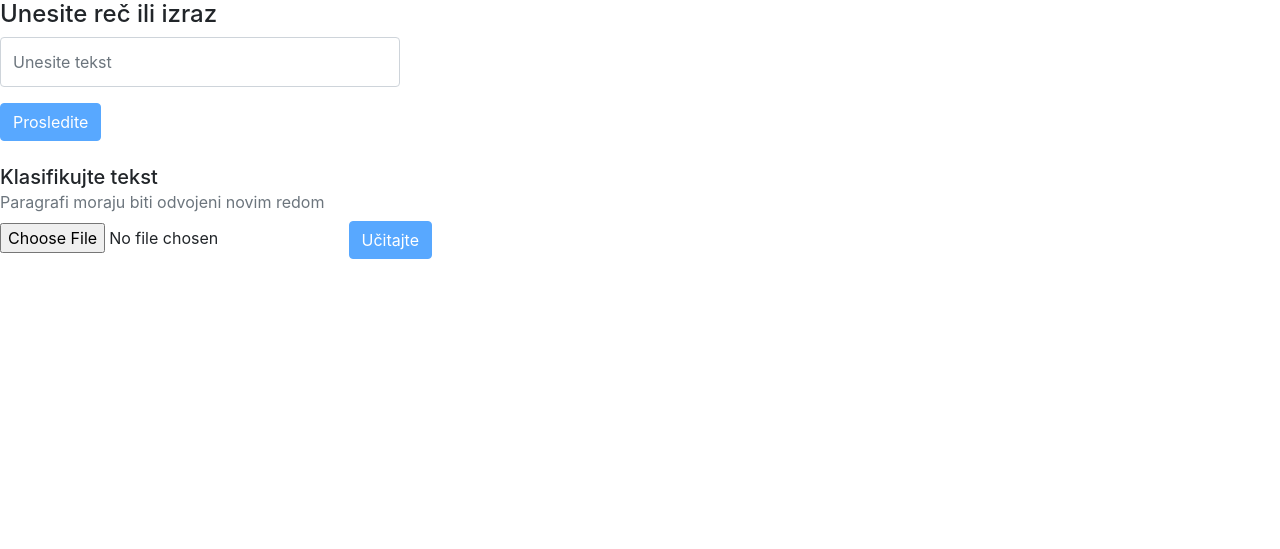
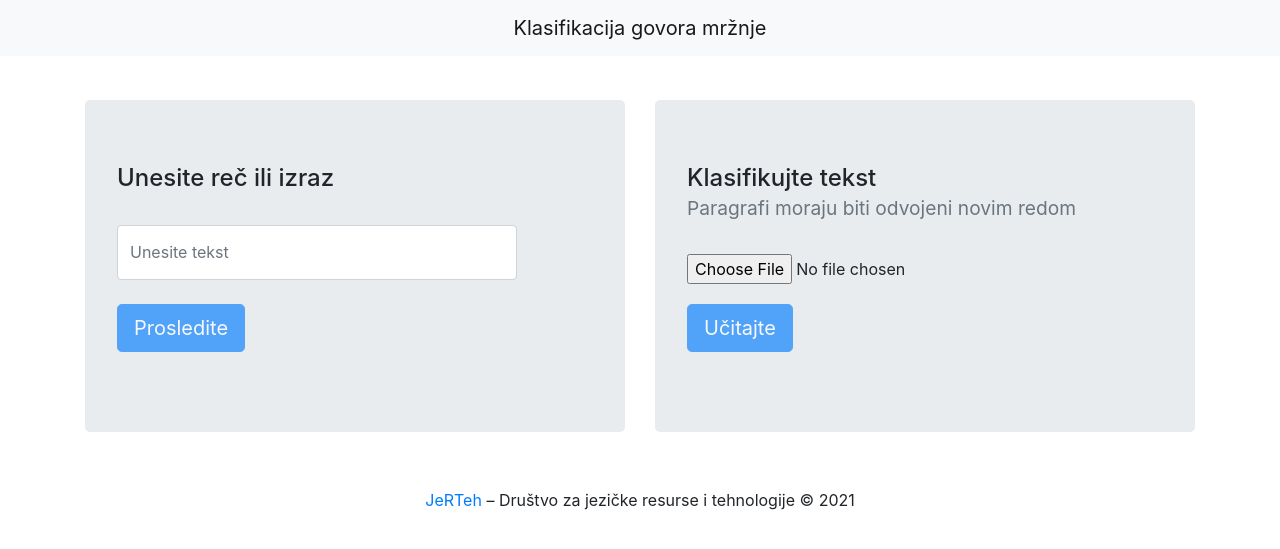
Before and after one commit to putnich/hate-speech, a Flask app: page / in a window 1280 px wide. Shown: the top 549 px of the page. Run offline with Flask 2, Linux system fonts and the light colour scheme; parts of the project's set-up code (start-up, migrations or seed data) failed here and were passed over; some libraries are stand-ins or nearby versions.

Commit message:
UI updates.

```diff
--- a/app/app.py
+++ b/app/app.py
@@ -25,10 +25,6 @@ def wv2fi(fpath):
             if len(l) > 0:
                 mapping[l[0]] = i+1
     return mapping
-
-
-mapping = wv2fi(WORD_MODEL)
-morph = wv2fi(WIKI_MORPH)
 
 def lemmatize(word, tag):
     if word.isnumeric():
@@ -98,6 +94,13 @@ def loadTagger():
     return tagger, le
 
 
+mapping = wv2fi(WORD_MODEL)
+morph = wv2fi(WIKI_MORPH)
+
+# Load classifiers
+knn = loadClassifier()
+tagger, le = loadTagger()
+
 @app.route('/')
 def home():
     return render_template('index.html')
@@ -105,8 +108,6 @@ def home():
 
 @app.route('/predict', methods=['POST'])
 def predict():
-    knn = loadClassifier()
-    tagger, le = loadTagger()
     input_text = request.form['text_field']
     if len(input_text) > 30:
         flash("Unesite tekst do maksimalno 30 karaktera ili koristite učitavanje fajla.")
@@ -139,9 +140,6 @@ def upload():
         with open(path, 'r', encoding='utf-8') as f:
             uploaded = f.read()
 
-        knn = loadClassifier()
-        tagger, le = loadTagger()
-
         result = "Prediction\tText\n"
         lines = uploaded.split('\n')
         if len(lines) > 30:
@@ -162,4 +160,5 @@ def upload():
         return send_file(path, as_attachment=True)
 
 if __name__ == '__main__':
+
     app.run()
--- a/app/templates/index.html
+++ b/app/templates/index.html
@@ -5,47 +5,73 @@
   <title>
     Klasifikacija govora mržnje
   </title>
-  <script src="https://ajax.googleapis.com/ajax/libs/jquery/3.5.1/jquery.min.js"></script>
-  <link rel="stylesheet" href="https://maxcdn.bootstrapcdn.com/bootstrap/4.0.0/css/bootstrap.min.css"
-    integrity="sha384-Gn5384xqQ1aoWXA+058RXPxPg6fy4IWvTNh0E263XmFcJlSAwiGgFAW/dAiS6JXm" crossorigin="anonymous">
+  <script src="https://code.jquery.com/jquery-3.6.0.min.js"
+    integrity="sha256-/xUj+3OJU5yExlq6GSYGSHk7tPXikynS7ogEvDej/m4=" crossorigin="anonymous"></script>
+  <script src="https://cdn.jsdelivr.net/npm/bootstrap@4.6.0/dist/js/bootstrap.bundle.min.js"
+    integrity="sha384-Piv4xVNRyMGpqkS2by6br4gNJ7DXjqk09RmUpJ8jgGtD7zP9yug3goQfGII0yAns"
+    crossorigin="anonymous"></script>
+  <link rel="stylesheet" href="https://cdn.jsdelivr.net/npm/bootstrap@4.6.0/dist/css/bootstrap.min.css"
+    integrity="sha384-B0vP5xmATw1+K9KRQjQERJvTumQW0nPEzvF6L/Z6nronJ3oUOFUFpCjEUQouq2+l" crossorigin="anonymous">
+  <meta name="viewport" content="width=device-width, initial-scale=1">
 </head>
 
 <body>
-  <h4>Unesite reč ili izraz</h4>
-  <div class="style-form-within">
-
+  <nav class="navbar fixed-top navbar-expand-lg navbar-light bg-light">
+    <a class="navbar-brand mx-auto" href="#">Klasifikacija govora mržnje</a>
+  </nav>
+  <main role="main" class="container" style="margin-top: 100px;" data-spy="scroll" data-target=".navbar"
+    data-offset="50">
+    <div id="pocetna">
       {% block content %}
-    <div style="width:400px">
+      <div style="width:100%">
         {% for message in get_flashed_messages() %}
-      <div class="alert alert-warning">
-        <button type="button" class="close" data-dismiss="alert">&times;</button>
+        <div class="alert alert-info alert-dismissible fade show" role="alert">
+          <button type="button" class="close" data-dismiss="alert" aria-label="Close"><span
+              aria-hidden="true">&times;</span></button>
           {{ message }}
         </div>
         {% endfor %}
-
         {% block page_content %}{% endblock %}
       </div>
       {% endblock %}
-
+      <div class="row">
+        <div class="col">
+          <div class="jumbotron">
+            <h4>Unesite reč ili izraz</h4><br>
+            <div class="style-form-within">
               <form method="post" action="{{ url_for('predict') }}">
                 <div class="form-group">
-        <input name="text_field" id="text_field" style="height: 50px;width:400px" type="text" class="form-control"
-          placeholder="Unesite tekst" />
-      </div>
-      <button id="button-submit" type="submit" class="btn btn-primary">Prosledite</button>
-
-    </form>
-
-    <br>
-    <h5>Klasifikujte tekst <br><small class="text-muted">Paragrafi moraju biti odvojeni novim redom</small></h5>
-    <form action="{{ url_for('upload') }}" method="POST" enctype="multipart/form-data">
-      <div class="form-group">
-        <input type="file" name="file">
-        <input type="submit" value="Učitajte" class="btn btn-primary" disabled>
+                  <input name="text_field" id="text_field" style="height: 55px;width:400px" type="text"
+                    class="form-control" placeholder="Unesite tekst" /><br>
+                  <button id="button-submit" type="submit" class="btn btn-lg btn-primary">Prosledite</button>
                 </div>
               </form>
+            </div>
+          </div>
+        </div>
 
+        <div class="col">
+          <div class="jumbotron">
+            <h4>Klasifikujte tekst <br><small class="text-muted">Paragrafi moraju biti odvojeni novim redom</small></h4>
+            <form action="{{ url_for('upload') }}" method="POST" enctype="multipart/form-data">
+              <div class="form-group"><br>
+                <input type="file" name="file" style="height: 50px;width:400px">
+                <input type="submit" value="Učitajte" class="btn btn-lg btn-primary" disabled>
               </div>
+            </form>
+          </div>
+        </div>
+      </div>
+    </div>
+  </main>
+  <footer class="container mt-4">
+    <div class="row">
+      <div class="col">
+        <p class="text-center"><a href="http://jerteh.rs/">JeRTeh</a> – Društvo za jezičke resurse i tehnologije © 2021
+        </p>
+      </div>
+    </div>
+  </footer>
   <script>
     $(document).ready(
       function () {
```
Lines whose indentation alone changed are shown as unchanged.
